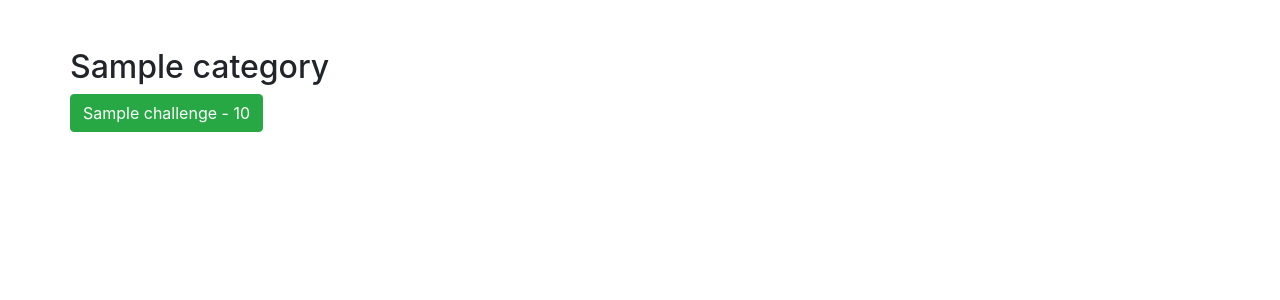
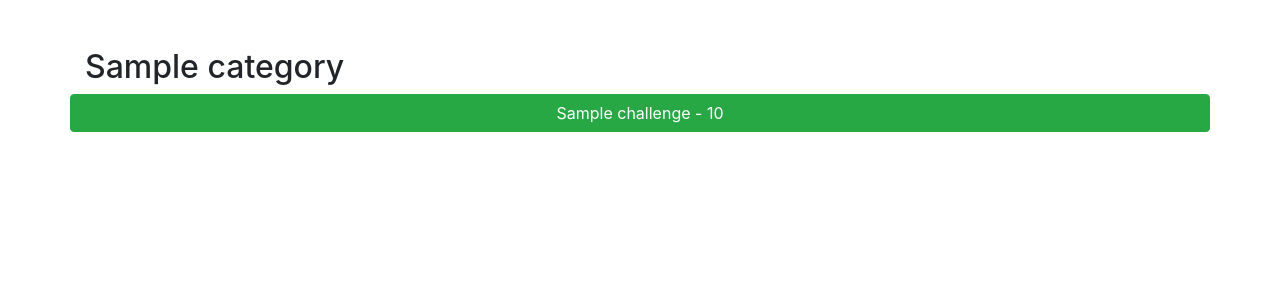
Before and after one commit to odinje/yactff, a Django app: page /challenges/ in a window 1280 px wide. Shown: the part 59-359 px from the top of the page. Run offline with Django 3.2, Linux system fonts and the light colour scheme; a user stored in the database is signed in; tables that the repository leaves empty hold one stand-in row (values such as "Sample post"); some libraries are stand-ins or nearby versions.

Commit message:
Adding spacing between challenge categories.

```diff
--- a/web/templates/web/challenges.html
+++ b/web/templates/web/challenges.html
@@ -1,13 +1,12 @@
 {% extends "web/base.html" %}
 
 {% block content %}
-<div class="row">
 {% for category in categories %}
-  <div class="col-6-sm">
       <h2>{{category.name}}</h2>
+<div class="row mb-3">
       {% for challenge in challenges %}
         {% if challenge.active and category.id == challenge.category %}
-        <a role="button" class="btn {{challenge.solved|yesno:"btn-success,btn-light"}}" href="{% url "challenge" challenge.id%}">{{challenge.title}} - {{challenge.points}}</a>
+        <a role="button" class="btn col {{challenge.solved|yesno:"btn-success,btn-light"}}" href="{% url "challenge" challenge.id%}">{{challenge.title}} - {{challenge.points}}</a>
   {% endif %}
   {% endfor %}
   </div>
```
